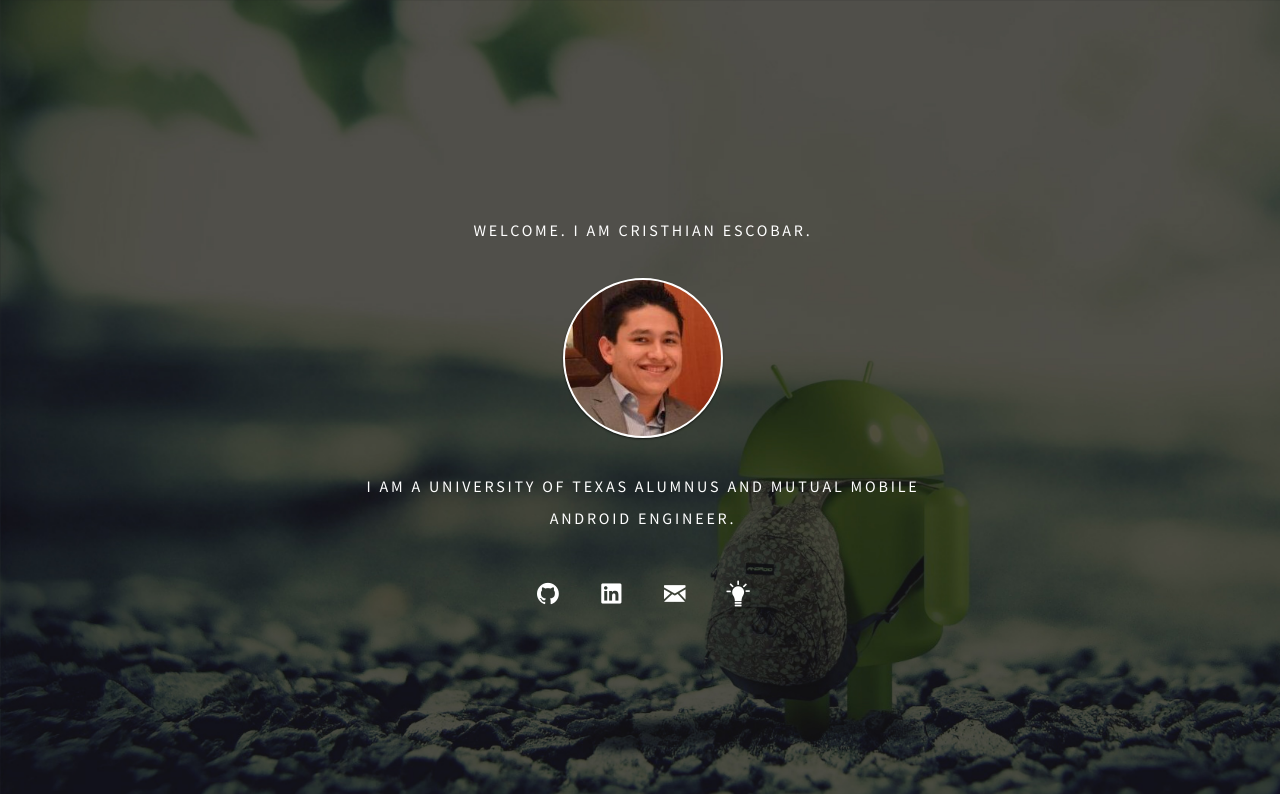
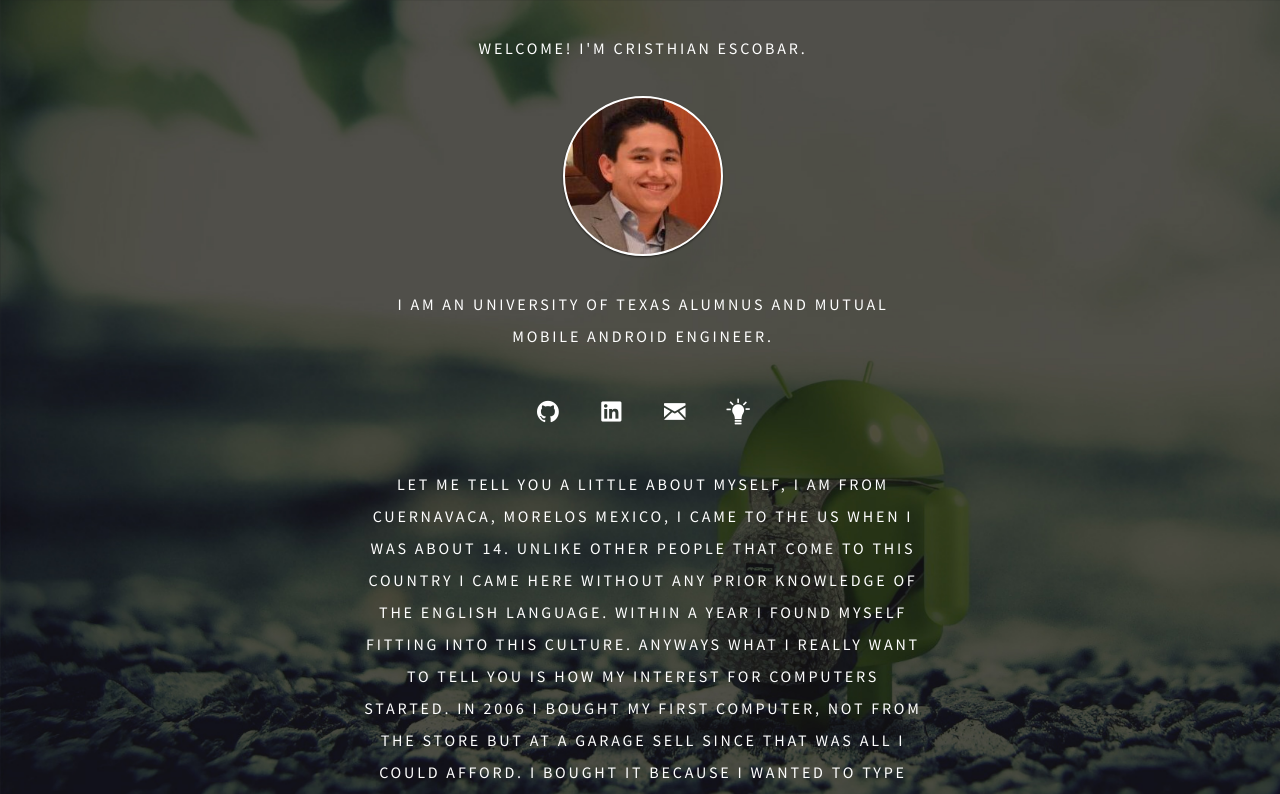
Before and after one commit to cristhianescobar/old_website, a website: page views/index.html in a window 1280 px wide. Shown: the top 794 px of the page. Drawn offline with nearby package versions, Linux system fonts and the light colour scheme; files that its build step writes are made by us from their sources; files whose address does not match are found by name.

Commit message:
Updated views

```diff
--- a/views/index.html
+++ b/views/index.html
@@ -21,16 +21,21 @@
 <body class="landing">
 <div id="wrapper">
 	<header id="header">
-		<p>Welcome. I am Cristhian Escobar.</p>
+		<p>Welcome! I'm Cristhian Escobar.</p>
 		<div class="avatar"></div>
-		<p>I am a University of Texas alumnus and Mutual Mobile Android Engineer.</p>
+
+		<p>I am an University of Texas alumnus and Mutual Mobile Android Engineer.</p>
+
+		<ul class="icons">
+			<li><a href="http://github.com/cristhianescobar" class="icon icon-github"><span>GitHub</span></a></li>
+			<li><a href="https://www.linkedin.com/in/cristhianescobar" class="icon icon-linkedin"><span>Linkedin</span></a></li>
+			<li><a href="mailto:escobarcristhian18@gmail.com" class="icon icon-envelope"><span>Email</span></a></li>
+			<li><a href="https://seelio.com/escobarcristhian" class="icon icon-projects"><span>Projects</span></a></li>
+		</ul>
+
+		<p>Let me tell you a little about myself, I am from Cuernavaca, Morelos Mexico, I came to the US when I was about 14. Unlike other people that come to this country I came here without any prior knowledge of the English language. Within a year I found myself fitting into this culture. Anyways what I really want to tell you is how my interest for computers started. In 2006 I bought my first computer, not from the store but at a garage sell since that was all I could afford. I bought it because I wanted to type out my homework so it could look nice. Soon after I had enough money saved for a printer and bought it, right when I was installing it, a message showed up on the screen saying I needed more space. I took it to a local computer repair shop, and they fixed my problem and my pocket too. I visited that place very often after that one time. For different reasons of course, lack of ram, memory, etc. Ever since then I been interested to see how things actually work in reality. I was eager to learn about this magic machines. Yeah, that's how my passion started.</p>
 	</header>
-	<ul class="icons">
-		<li><a href="http://github.com/cristhianescobar" class="icon icon-github"><span>GitHub</span></a></li>
-		<li><a href="https://www.linkedin.com/in/cristhianescobar" class="icon icon-linkedin"><span>Linkedin</span></a></li>
-		<li><a href="mailto:escobarcristhian18@gmail.com" class="icon icon-envelope"><span>Email</span></a></li>
-		<li><a href="https://seelio.com/escobarcristhian" class="icon icon-projects"><span>Projects</span></a></li>
-	</ul>
+
 
 </div>
 <footer id="footer"></footer>
```
Also changed, not shown: app.js (+5 -5 lines).
